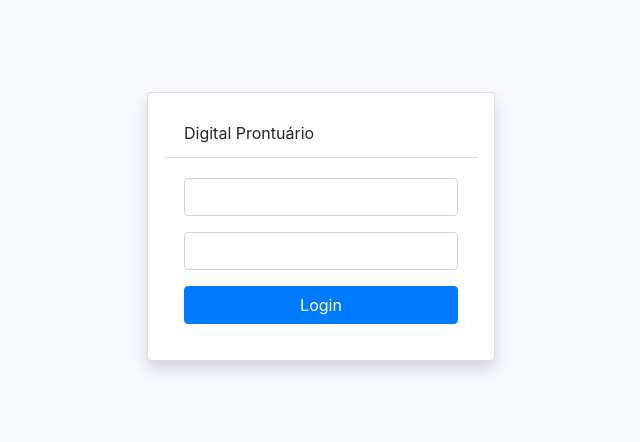
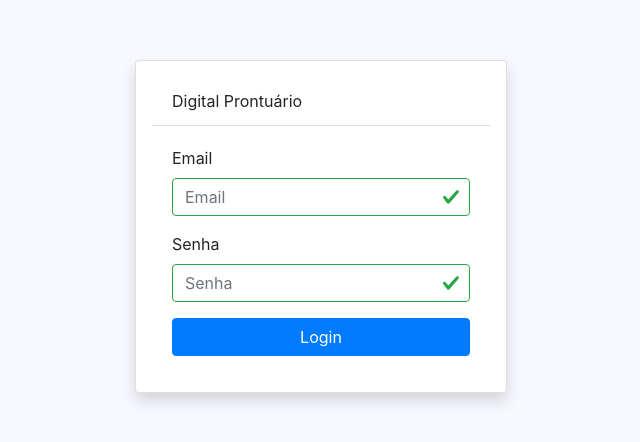
Before and after one commit to andremferreira/digpront-frontend, a React (Create React App) app: page /login in a window 1280 px wide. Shown: the part 150-592 px from the top of the page, without its empty margins (319-959 px from the left). Built offline with nearby package versions, Linux system fonts and the light colour scheme.

Commit message:
add alteração login!

```diff
--- a/package.json
+++ b/package.json
@@ -20,5 +20,11 @@
     "build": "react-scripts build",
     "test": "react-scripts test --env=jsdom",
     "eject": "react-scripts eject"
+  },
+  "devDependencies": {
+    "enzyme": "^3.3.0",
+    "enzyme-adapter-react-16": "^1.1.1",
+    "react-test-renderer": "^16.4.1",
+    "redux-mock-store": "^1.5.3"
   }
 }
--- a/src/App.css
+++ b/src/App.css
@@ -1,4 +1,4 @@
-.login {
+.layout-center {
   display: flex;
   align-items: center;
   justify-content: center;
--- a/src/App.js
+++ b/src/App.js
@@ -4,7 +4,7 @@ import "./App.css";
 class App extends Component {
   render() {
     return (
-      <div className="login">
+      <div className="layout-center">
         <h3>Home</h3>
       </div>
     );
--- a/src/components/button/index.js
+++ b/src/components/button/index.js
@@ -1,7 +1,7 @@
 import React from "react";
 
 const Button = props => (
-  <button type="submit" className="btn btn-primary btn-block ">
+  <button type="submit" className="btn btn-primary btn-block " disabled={props.submitting}>
    {props.name}
   </button>
 );
--- a/src/components/input/index.js
+++ b/src/components/input/index.js
@@ -1,5 +1,13 @@
 import React from "react";
 
-const Input = props => <input type="email" className="form-control mb-3" placeholder={props.place}/>;
+const renderField = ({ input, label, type, className, meta: { touched, error } }) => (
+    <div>
+      <label>{label}</label>
+      <div>
+        <input {...input} placeholder={label} type={type} className={className}/>
+        {touched && error && <span>{error}</span>}
+      </div>
+    </div>
+  )
 
-export default Input;
+export default renderField;
--- a/src/reducers/index.js
+++ b/src/reducers/index.js
@@ -1,8 +1,10 @@
 import { combineReducers } from "redux";
 import { reducer as reduxForm } from "redux-form";
+import  reducerLogin  from "../scenes/Login/reducer";
 
 const rootReducer = combineReducers({
-  reduxForm: reduxForm
+  form: reduxForm,
+  reducerLogin
 });
 
 export default rootReducer;
--- a/src/sagas/index.js
+++ b/src/sagas/index.js
@@ -1,7 +1,24 @@
 
+import { put, takeLatest, call} from "redux-saga/effects";
+import { startSubmit, stopSubmit, reset, initialize } from "redux-form";
+
+function* submitLogin(action) {
+   // yield put(startSubmit("loginForm"));
+    try {
+      console.log("loginForm", action.payload);
+      //yield call(saveProvider, action.payload);
+     // yield put(stopSubmit("loginForm"));
+     // yield put(reset("loginForm"));
+    } catch (e) {
+      console.log("loginForm", e.response.data);
+      yield put(stopSubmit("loginForm", e.response.data));
+    }
+  }
 
 
 export default function* rootSaga(){
     console.log("hello Sagas");
-
+    yield [
+        takeLatest("SUBMIT_LOGIN", submitLogin)
+      ];
 }
--- a/src/scenes/Login/index.js
+++ b/src/scenes/Login/index.js
@@ -1,52 +1,67 @@
 import React from "react";
 import Button from "../../components/button";
 import CardHeader from "../../components/CardHeader";
-import Input from "../../components/input";
 import { connect } from "react-redux";
 import { Field, reduxForm } from "redux-form";
 
-class Login extends React.Component {
+const renderField = ({
+  input,
+  label,
+  type,
+  className,
+  meta: { touched, error }
+}) => (
+  <div>
+    <label>{label}</label>
+    <div className={`form-group${touched && error ? ' has-error' : ''}`}>
+      <input {...input} placeholder={label} type={type} className={className} />
+      {touched && (error && <span>{error}</span>)}
+    </div>
+  </div>
+);
 
-  render() {
-    const { handleSubmit } = this.props;
+const required = value => (value ? undefined : "Campo obrigatório");
+
+let Login = props => {
+  const { handleSubmit, submitValues, submitting } = props;
   return (
-      <div className="login">
-        <form onSubmit={handleSubmit}>
+    <div className="layout-center">
+      <form onSubmit={handleSubmit(submitValues)} className="was-validated">
         <CardHeader title="Digital Prontuário">
           <Field
             name="username"
-              component={Input}
-              //readOnly={readOnly}
-              cols="12"
-              //normalize={upper}
-              //validate={[required]}
+            id="username"
+            className="form-control mb-3"
+            component={renderField}
+            type="text"
+            label="Email"
+            validate={[required]}
           />
           <Field
             name="password"
-              component={Input}
-              //readOnly={readOnly}
-              cols="12"
-              //normalize={upper}
-              //validate={[required]}
+            id="password"
+            className="form-control mb-3"
+            component={renderField}
+            type="password"
+            label="Senha"
+            validate={[required]}
           />
-            {/* <Input place="Login" />
-          <Input place="Senha" /> */}
-            <Button  name="Login" />
+          <Button name="Login" submitting={submitting} />
         </CardHeader>
       </form>
     </div>
   );
-  }
-}
+};
 
-Login = reduxForm({
-  form: "login"
-})(Login);
+Login = reduxForm({ form: "loginForm", initialValues: {} })(Login);
 
-const mapDispatchToProps = {};
-Login = connect(
+const mapDispatchToProps = dispatch => {
+  return {
+    submitValues: values => dispatch({ type: "SUBMIT_LOGIN", payload: values })
+  };
+};
+
+export default connect(
   null,
   mapDispatchToProps
 )(Login);
-
-export default Login;
--- /dev/null
+++ b/src/scenes/Login/reducer.js
@@ -0,0 +1,11 @@
+
+const reducerLogin = (state = [], action) => {
+  switch (action.type) {
+    case "LOAD_SUCCESS":
+    return { ...state, items: action.payload };
+    default:
+      return state;
+  }
+};
+
+export default reducerLogin;
```
Also changed, not shown: 1 other file (tests, documents, lock files or other folders). Lines whose indentation alone changed are shown as unchanged.
